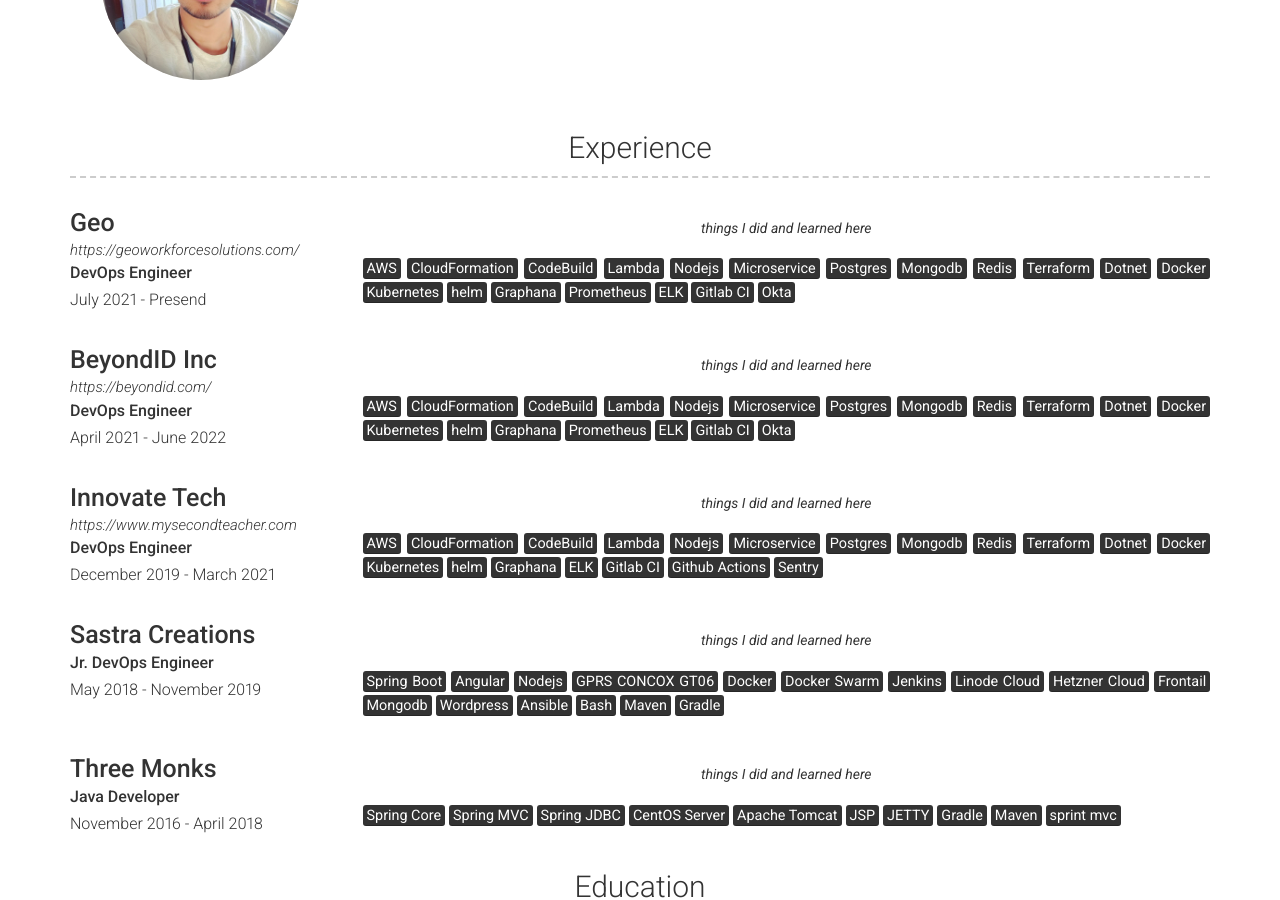
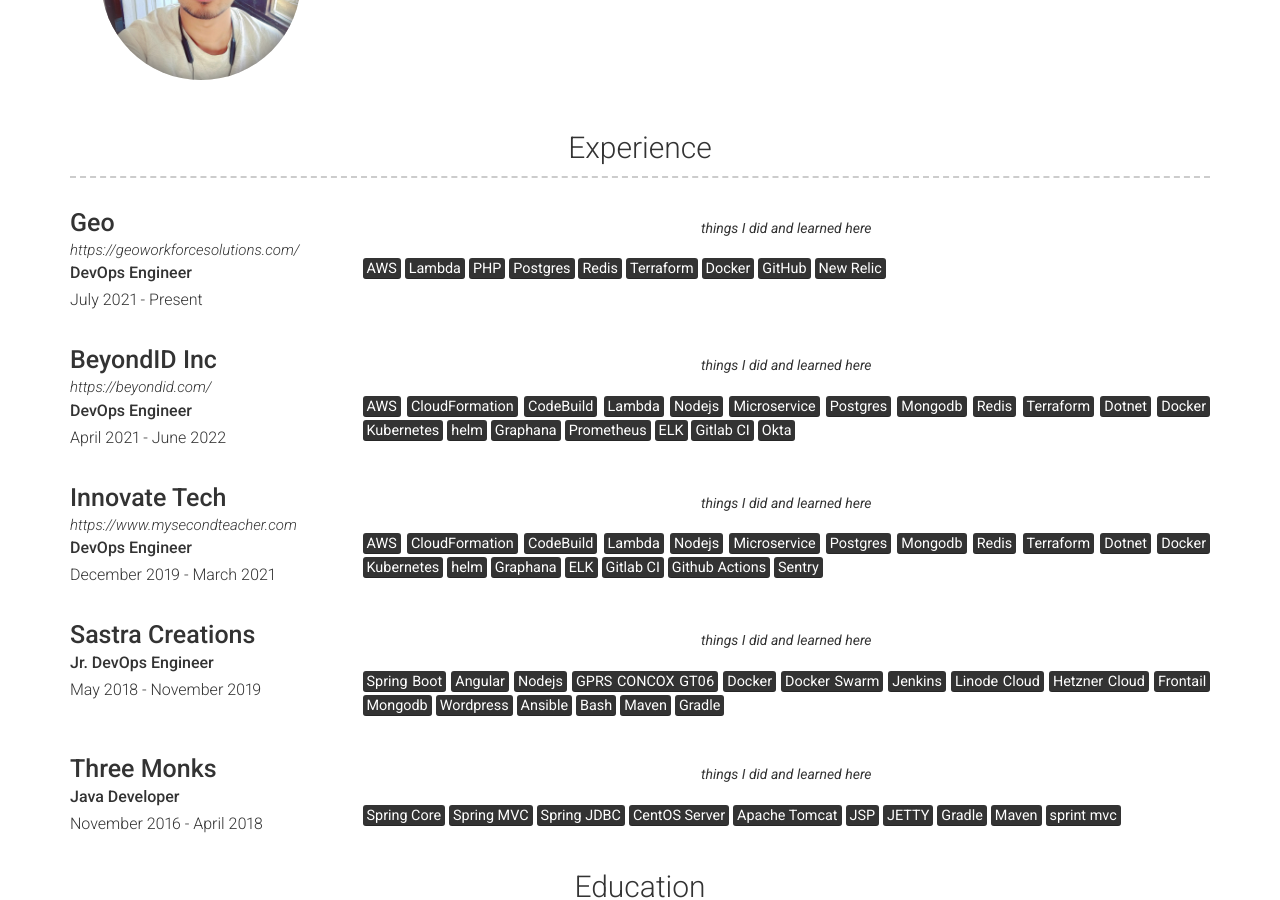
Before and after one commit to sssanjaya/sssanjaya.github.io, a Jekyll site: the page built from index.md, in a window 1280 px wide and 900 px high, scrolled down 311 px. Built offline with Jekyll 4.4.1, drawn with Linux system fonts in a browser that asks for light colours; nearby versions of some CDN libraries.

Commit message:
updated experience section

```diff
--- a/_data/experience.yml
+++ b/_data/experience.yml
@@ -3,29 +3,19 @@
   company: Geo
   link: https://geoworkforcesolutions.com/
   job_title: DevOps Engineer
-  dates: July 2021 - Presend
+  dates: July 2021 - Present
   quote: >
    things I did and learned here
   description: | # this will include new lines to allow paragraphs
     <mark>AWS</mark>
-    <mark>CloudFormation</mark>
-    <mark>CodeBuild</mark>
     <mark>Lambda</mark>
-    <mark>Nodejs</mark>
-    <mark>Microservice</mark>
+    <mark>PHP</mark>
     <mark>Postgres</mark>
-    <mark>Mongodb</mark>
     <mark>Redis</mark>
     <mark>Terraform</mark>
-    <mark>Dotnet</mark>
     <mark>Docker</mark>
-    <mark>Kubernetes</mark>
-    <mark>helm</mark>
-    <mark>Graphana</mark>
-    <mark>Prometheus</mark>
-    <mark>ELK</mark>
-    <mark>Gitlab CI</mark>
-    <mark>Okta</mark>
+    <mark>GitHub</mark>
+    <mark>New Relic</mark>
 
 - layout: left
   company: BeyondID Inc
```
